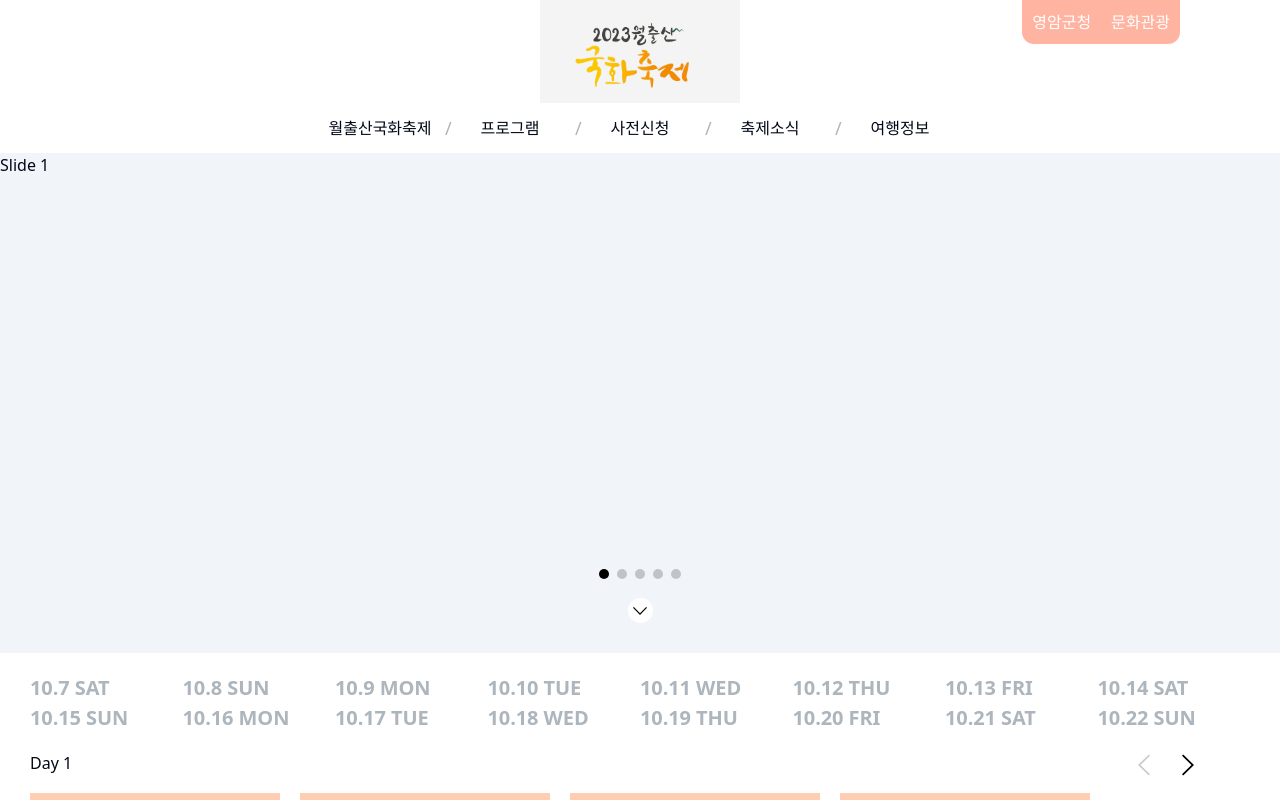
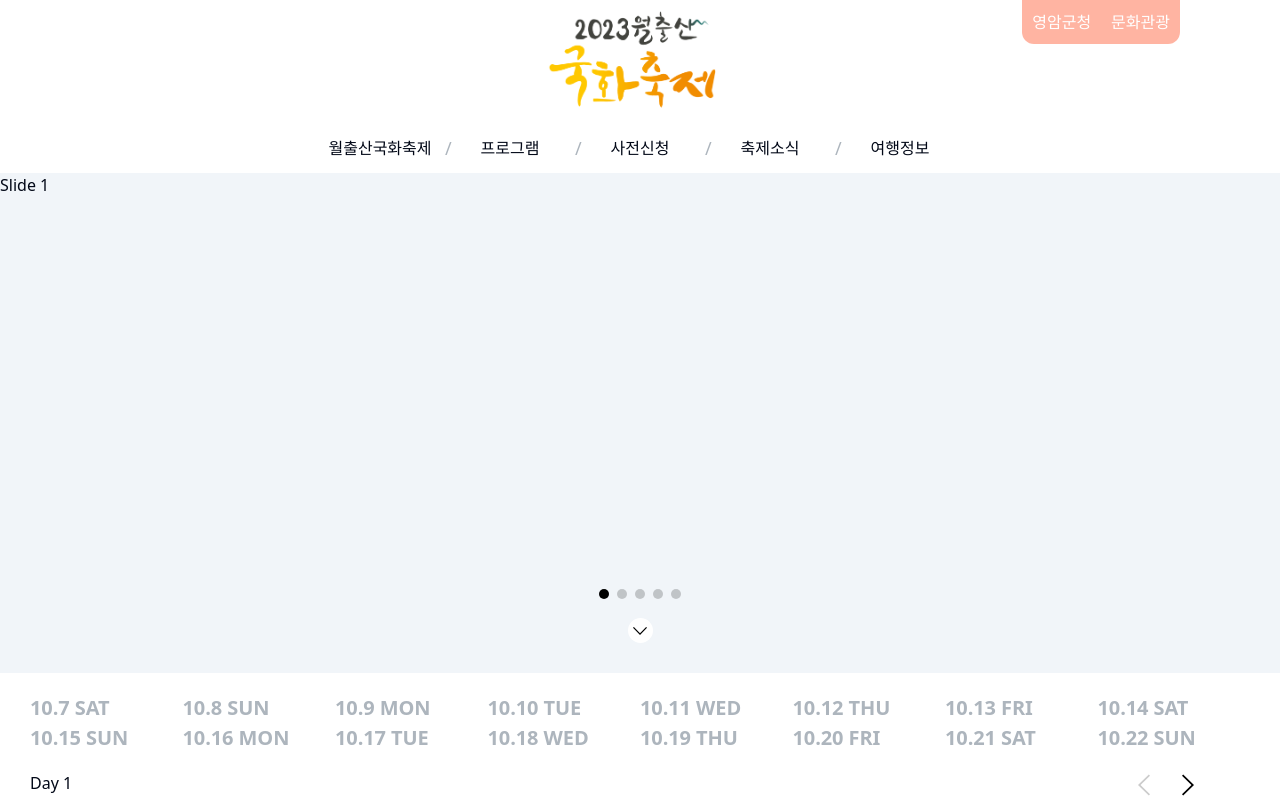
Before and after one commit to guesung/Yakukhwa, a Next.js app: page / in a window 1280 px wide. Shown: the top 800 px of the page. Built offline with nearby package versions, Linux system fonts and the light colour scheme.

Commit message:
refactor : 로고 교체

```diff
--- a/src/app/(pc)/components/Header/LogoSection.tsx
+++ b/src/app/(pc)/components/Header/LogoSection.tsx
@@ -3,8 +3,8 @@ import Link from "next/link";
 
 export default function LogoSection() {
   return (
-    <Link className="flex justify-center items-center" href="/">
-      <Image src="/images/logo.png" width={200} height={100} alt="로고" />
+    <Link className="flex justify-center px-20 py-10 items-center" href="/">
+      <Image src="/images/main_logo.png" width={200} height={100} alt="로고" />
     </Link>
   );
 }
```
Also changed, not shown: public/images/main_logo.png (added).
